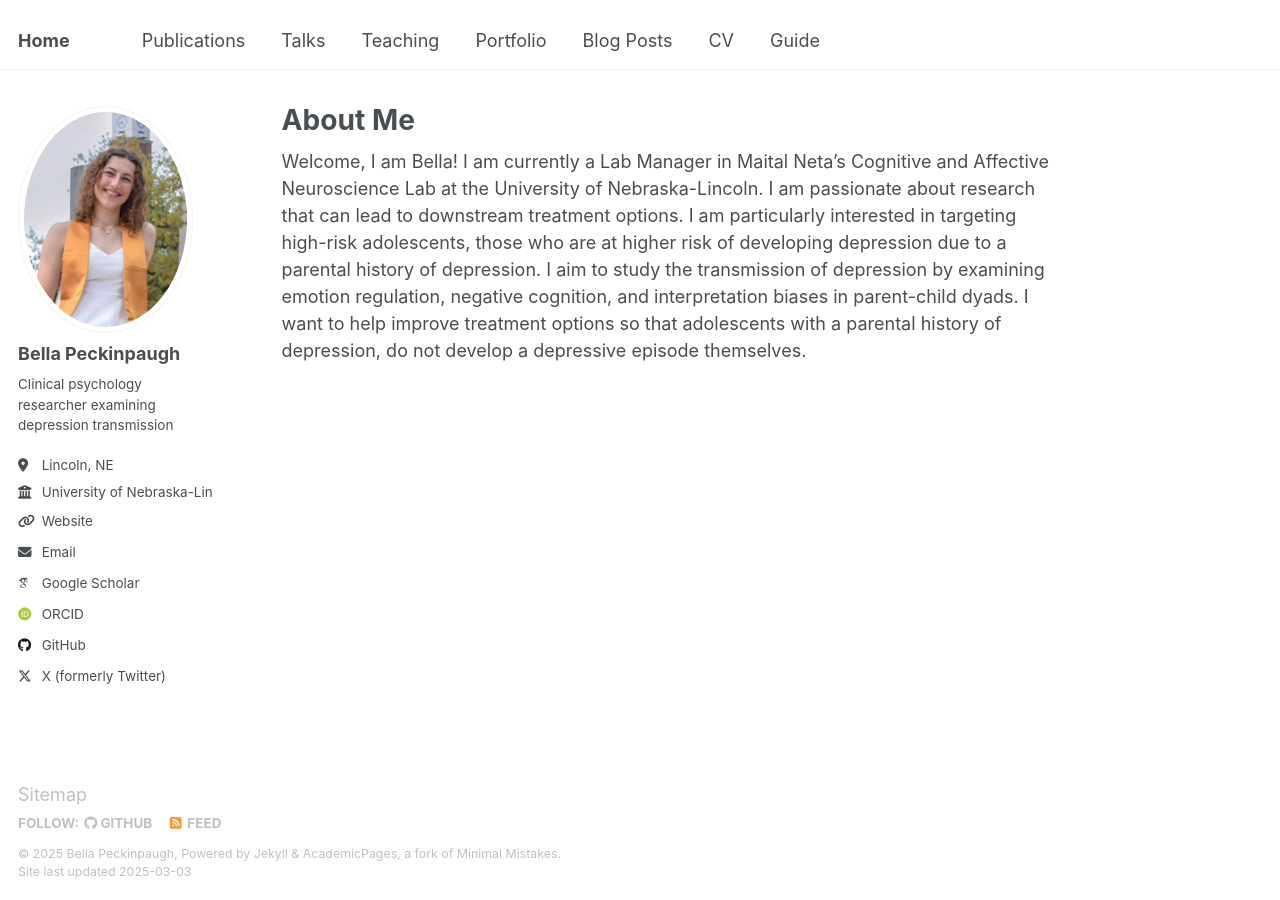
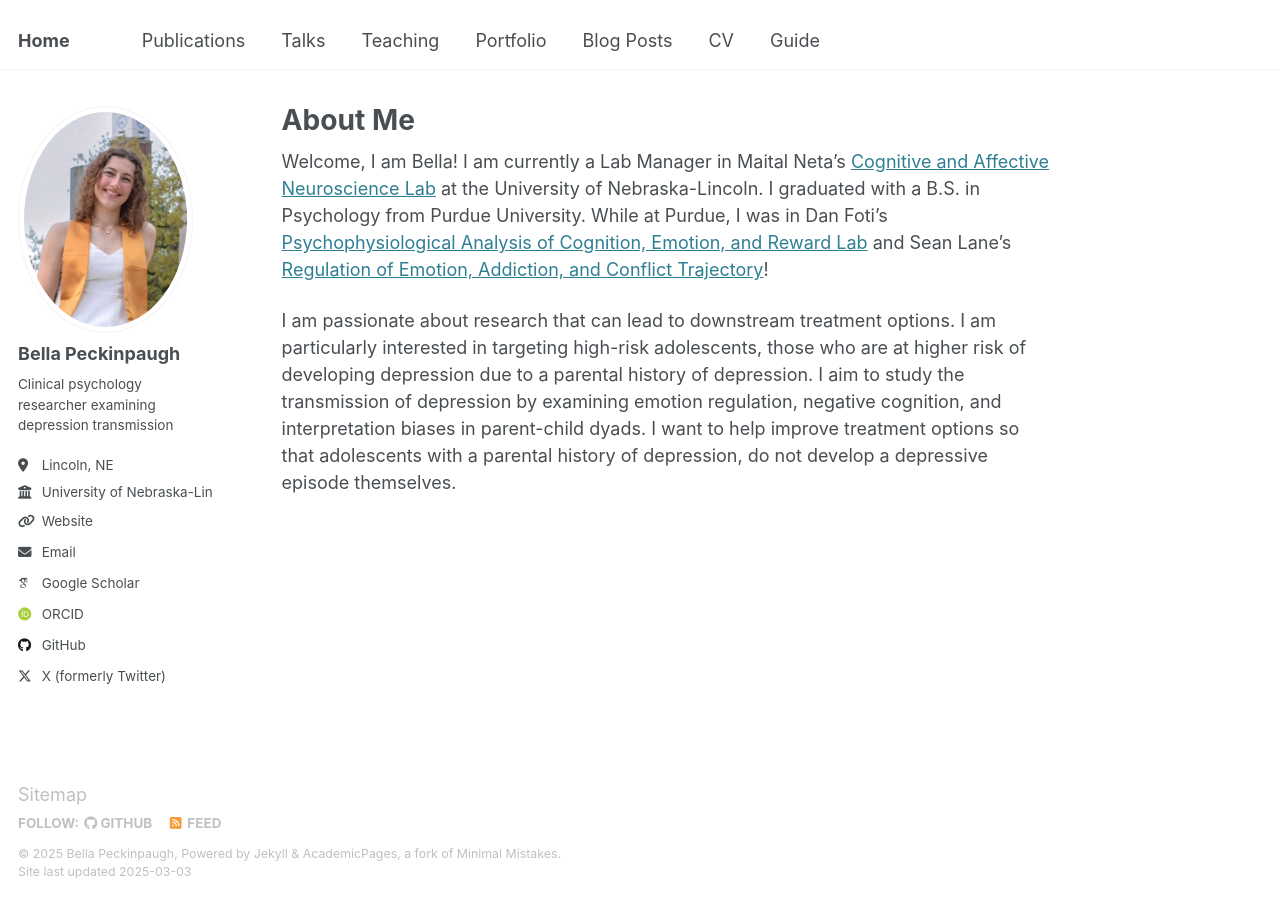
Before and after one commit to bellapeckinpaugh/bellapeckinpaugh.github.io, a Jekyll site: the page built from _pages/about.md, in a window 1280 px wide. Built offline with Jekyll 4.4.1, drawn with Linux system fonts in a browser that asks for light colours; some web fonts are replaced.

Commit message:
Update about.md

```diff
--- a/_pages/about.md
+++ b/_pages/about.md
@@ -7,4 +7,6 @@ redirect_from:
   - /about.html
 ---
 
-Welcome, I am Bella! I am currently a Lab Manager in Maital Neta's Cognitive and Affective Neuroscience Lab at the University of Nebraska-Lincoln. I am passionate about research that can lead to downstream treatment options. I am particularly interested in targeting high-risk adolescents, those who are at higher risk of developing depression due to a parental history of depression. I aim to study the transmission of depression by examining emotion regulation, negative cognition, and interpretation biases in parent-child dyads. I want to help improve treatment options so that adolescents with a parental history of depression, do not develop a depressive episode themselves.
+Welcome, I am Bella! I am currently a Lab Manager in Maital Neta's [Cognitive and Affective Neuroscience Lab](https://canlab.unl.edu/) at the University of Nebraska-Lincoln. I graduated with a B.S. in Psychology from Purdue University. While at Purdue, I was in Dan Foti's [Psychophysiological Analysis of Cognition, Emotion, and Reward Lab](https://www.pacer-lab.com/) and Sean Lane's [Regulation of Emotion, Addiction, and Conflict Trajectory](https://reactlab.wixsite.com/reactlab)!
+
+I am passionate about research that can lead to downstream treatment options. I am particularly interested in targeting high-risk adolescents, those who are at higher risk of developing depression due to a parental history of depression. I aim to study the transmission of depression by examining emotion regulation, negative cognition, and interpretation biases in parent-child dyads. I want to help improve treatment options so that adolescents with a parental history of depression, do not develop a depressive episode themselves.
```
